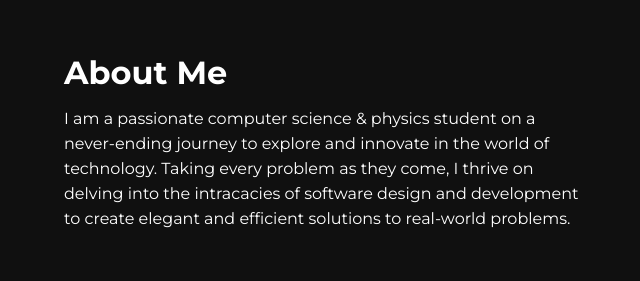
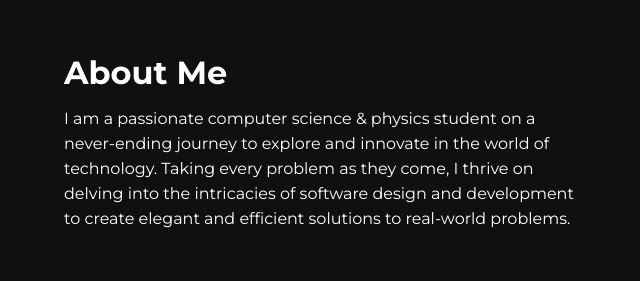
Before and after one commit to jingzhiro/jingzhiro.github.io, a plain HTML site: page index.html in a window 1280 px wide. Shown: the part 1090-1371 px from the top of the page, 316-956 px from the left. Drawn offline with nearby package versions, Linux system fonts and the light colour scheme.

Commit message:
Fixed misspelling
intracacies -> intricacies

```diff
--- a/index.html
+++ b/index.html
@@ -60,7 +60,7 @@
                     <h1>About Me</h1>
                     <p>I am a passionate computer science & physics student on a never-ending journey to explore
                        and innovate in the world of technology. Taking every problem as they come, I thrive on
-                       delving into the intracacies of software design and development to create elegant and
+                       delving into the intricacies of software design and development to create elegant and
                        efficient solutions to real-world problems.
                     </p>
                     <div class="tech-stack">
```
